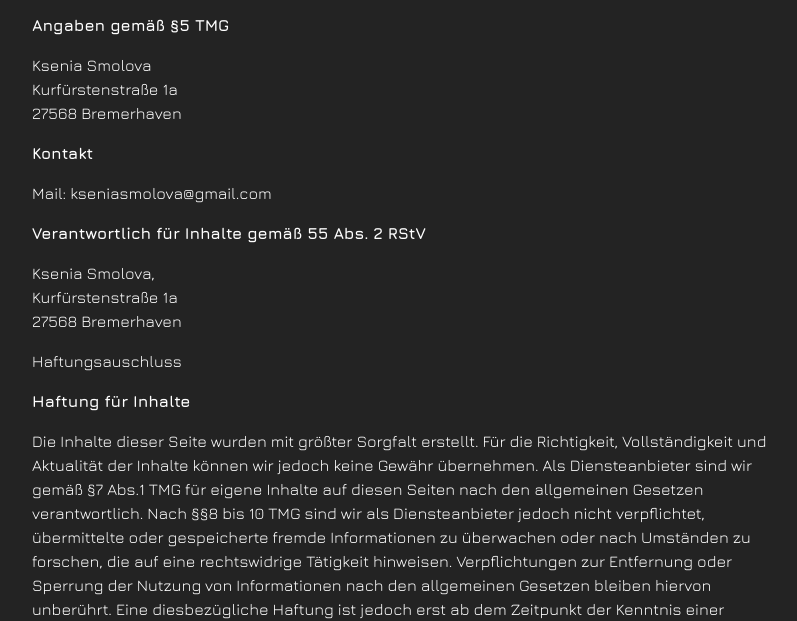
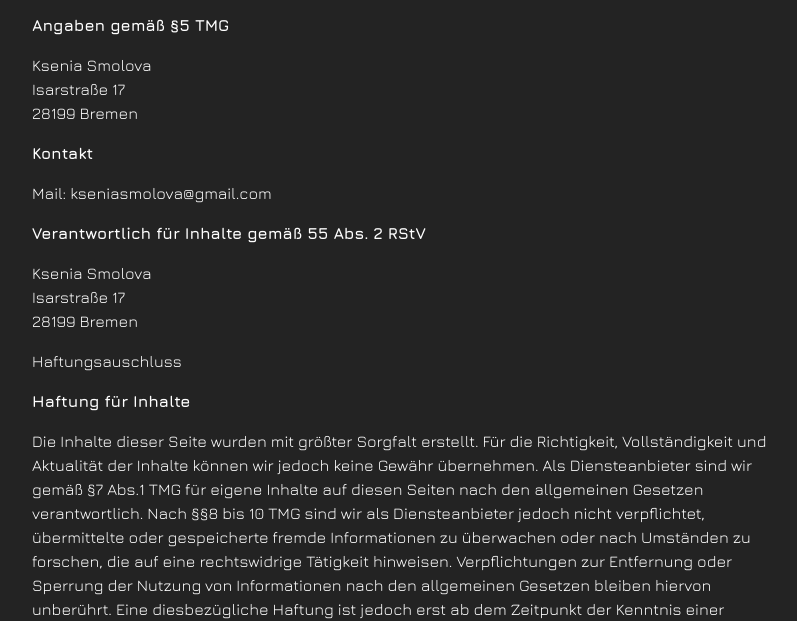
Before and after one commit to kseniasmolova/kseniasmolova.github.io, a website: page rechtliches.html in a window 1280 px wide. Shown: the part 184-805 px from the top of the page, without its empty margins (240-1037 px from the left). Drawn offline with nearby package versions, Linux system fonts and the light colour scheme.

Commit message:
Update rechtliches.html

```diff
--- a/rechtliches.html
+++ b/rechtliches.html
@@ -27,8 +27,8 @@
       <h3 class="font-bold">Angaben gemäß §5 TMG</h3>
       <p>
         Ksenia Smolova<br />
-        Kurfürstenstraße 1a<br />
-        27568 Bremerhaven
+        Isarstraße 17<br />
+        28199 Bremen
       </p>
       <h3 class="font-bold">Kontakt</h3>
       <p>
@@ -36,9 +36,9 @@
       </p>
       <h3 class="font-bold">Verantwortlich für Inhalte gemäß 55 Abs. 2 RStV</h3>
       <p>
-        Ksenia Smolova,<br />
-        Kurfürstenstraße 1a<br />
-        27568 Bremerhaven
+        Ksenia Smolova<br />
+        Isarstraße 17<br />
+        28199 Bremen
       </p>
 
       <h2>Haftungsauschluss</h2>
```
